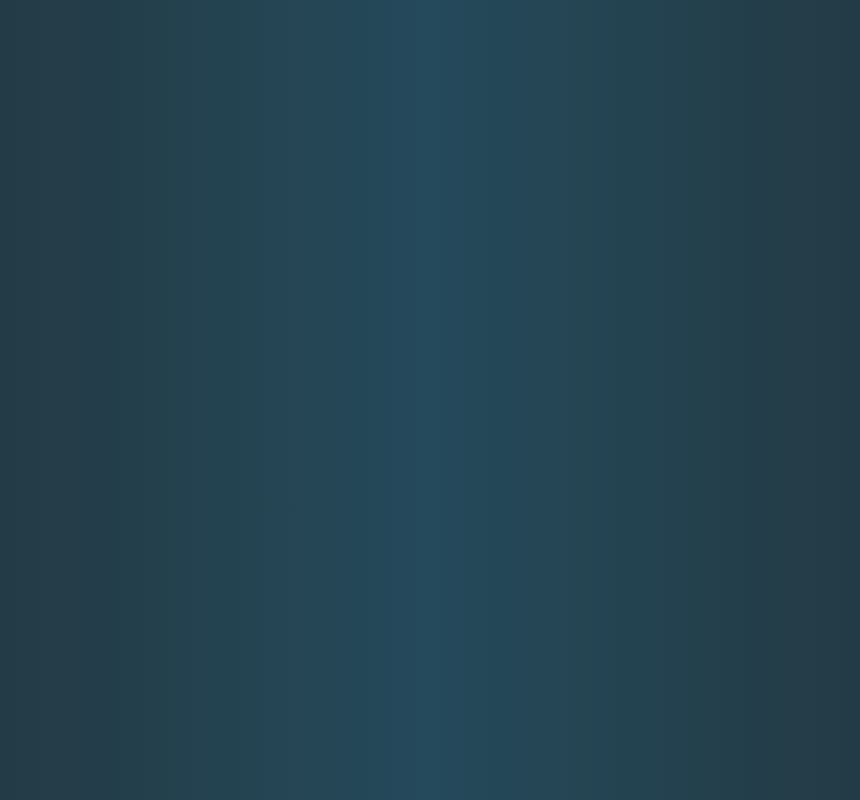
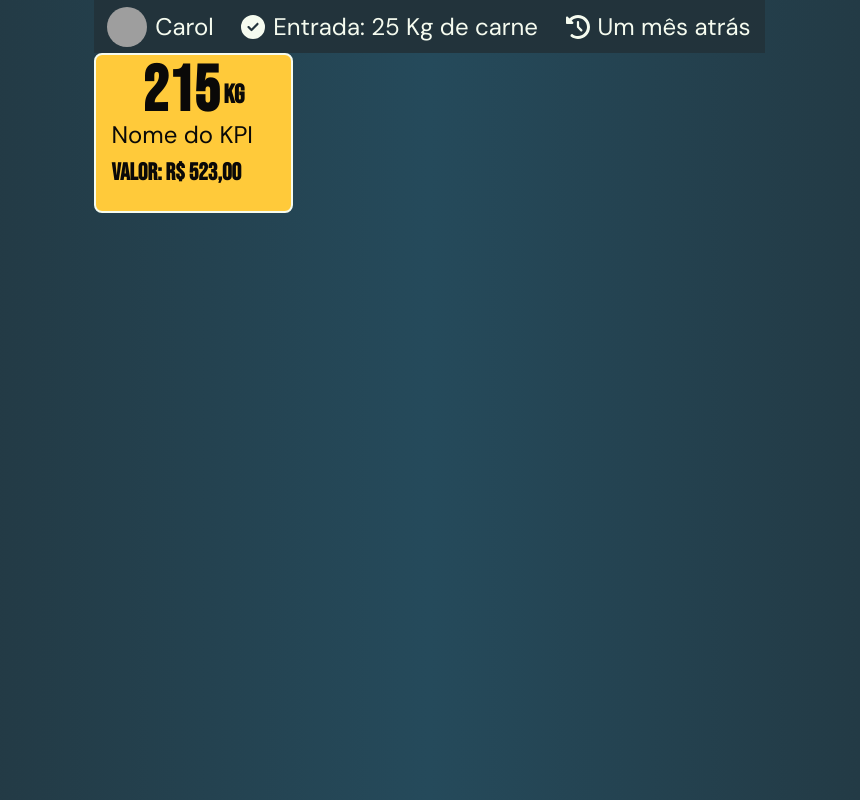
Before and after one commit to stephanyjustino/sustentare-dashboard, a React (Create React App) app: page /test in a window 1280 px wide. Before the commit this address had no page. Shown: the whole page, without its empty margins (211-1071 px from the left). Built offline with nearby package versions, Linux system fonts and the light colour scheme; grey boxes are pictures that could not be loaded; a web font is replaced by a local one.

Commit message:
fix: cores corretas

```diff
--- a/src/components/KPI/Kpi.jsx
+++ b/src/components/KPI/Kpi.jsx
@@ -1,13 +1,13 @@
 import stylesKpi from './kpi.module.css';
 
-function createKpi({
+function CreateKpi({
   onClick = null,
-  name = null,
-  value = null,
-  unit = null,
-  status = null,
+  name = "Nome do KPI",
+  value = "215",
+  unit = "Kg",
+  status = "medio",
   icon = null,
-  optionalDescrition = null
+  optionalDescrition = "Valor: R$ 523,00"
 }) {
   return (
     <div className={`${stylesKpi.kpi} ${stylesKpi[status]}`} onClick={onClick}>
@@ -16,14 +16,14 @@ function createKpi({
           {icon && <img src={icon} alt="" />}
         </div>
         <div className={stylesKpi.kpiValue}>
-          {value && <h1>{value}</h1>}
-          {unit && <h3>{unit}</h3>}
+          {value && <span id={stylesKpi.spanKpiValueH1}>{value}</span>}
+          {unit && <span id={stylesKpi.spanKpiValueH3}>{unit}</span>}
         </div>
         <div className={stylesKpi.kpiContainerDiv}></div>
       </div>
         <div className={stylesKpi.kpiDescription}>
-          {name && <p>{name}</p>}
-          {optionalDescrition && <b>{optionalDescrition}</b>}
+          {name && <span id={stylesKpi.spanP}>{name}</span>}
+          {optionalDescrition && <span id={stylesKpi.spanBold}>{optionalDescrition}</span>}
         </div>
     </div>
   );
--- a/src/components/KPI/kpi.module.css
+++ b/src/components/KPI/kpi.module.css
@@ -11,26 +11,31 @@
 
 .bom{
   background: var(--green);
-  color: var(--white) !important;
 }
 
+.bom span{
+  color: var(--preto) !important;
+}
 .medio{
   background: var(--yellow);
-  color: var(--white) !important;
+}
+
+.medio span{
+  color: var(--preto) !important;
 }
 
 .ruim{
   background: var(--vermelho);
-  color: var(--preto) !important;
+  color: var(--white) !important;
 }
 
-.kpi h1 {
+.kpi #spanKpiValueH1 {
   font-family: var(--fonte-destaque);
   font-size: 2.67em;
   font-weight: bolder;
 }
 
-.kpi h3 {
+.kpi #spanKpiValueH3 {
   font-family: var(--fonte-destaque);
   font-size: 1.1em;
   font-weight: bolder;
@@ -38,12 +43,12 @@
   padding-left: 4px
 }
 
-.kpi p {
+.kpi #spanP {
   font-size: 1em;
   font-family: var(--fonte-corpo);
 }
 
-.kpi b {
+.kpi #spanBold {
   font-weight: bolder;
   font-family: var(--fonte-destaque);
 }
--- a/src/pages/test.js
+++ b/src/pages/test.js
@@ -2,6 +2,7 @@ import React, { useState } from "react";
 import { FontAwesomeIcon } from '@fortawesome/react-fontawesome';
 import Navbar from "../components/RefactoredSideMenu/SideMenu";
 import Log from "../components/ExpandedOperationLog/ExpandedOperationLog"
+import Kpi from "../components/KPI/Kpi";
 
 const ItemDoMenu = () => {
     const [inputValue, setInputValue] = useState('');
@@ -9,6 +10,7 @@ const ItemDoMenu = () => {
     return (
         <div>
             <Log imageAddress={"https://images.pexels.com/photos/2071873/pexels-photo-2071873.jpeg?auto=compress&cs=tinysrgb&w=600"} descImage={"Imagem do usuário"} name={"Carol"} iconInput={"circle-check"} valueInput={"Entrada: 25 Kg de carne"} iconTime={"clock-rotate-left"} valueTime={"Um mês atrás"} />
+            <Kpi/>
         </div>
     );
 
--- a/src/routes.js
+++ b/src/routes.js
@@ -2,6 +2,7 @@ import React from "react";
 import { BrowserRouter, Routes, Route } from "react-router-dom";
 import Login from "./pages/Login/Login";
 import DashboardGeral from "./pages/DashboardGeral/DashboardGeral";
+import Teste from "./pages/test";
 import DashboardColaboradores from "./pages/DashboardColaboradores/DashboardColaboradores";
 
 function Rotas() {
@@ -14,6 +15,7 @@ function Rotas() {
                     <Route path={"/login"} element={<Login />} />
                     <Route path={"/dashboard-geral"} element={<DashboardGeral />} />
                     <Route path={"/dashboard-colaboradores"} element={<DashboardColaboradores />} />
+                    <Route path="/test" element={<Teste/>}/>
                 </Routes>
             </BrowserRouter>
         </>
```
Also changed, not shown: src/router.js (deleted, +0 -15 lines).
